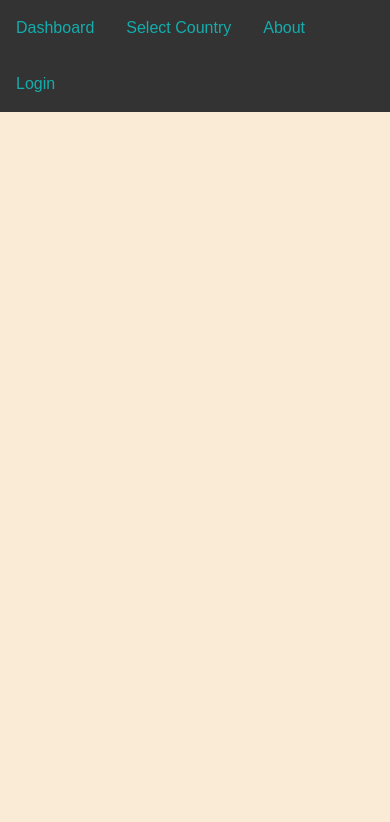
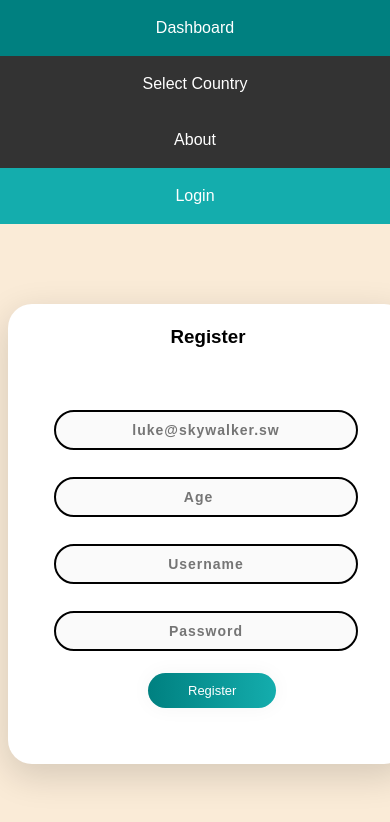
Before and after one commit to markusprand/WebEngineering_Einzelprojekt, a plain HTML site: page login.html in a window 390 px wide. Drawn offline with Linux system fonts and the light colour scheme.

Commit message:
Login added

```diff
--- /dev/null
+++ b/assets/javascript/login.js
@@ -0,0 +1,15 @@
+var app = (function(){
+    'use strict'; // execute javascript in strict mode. Eg: usage of undeclared variables is not allowed.
+
+    const email = document.getElementById("mail");
+
+    email.addEventListener("input", function (event) {
+        if (email.validity.typeMismatch) {
+            email.setCustomValidity("I am expecting an e-mail address!");
+        } else {
+            email.setCustomValidity("");
+        }
+    });
+
+
+}());
--- a/assets/javascript/main.js
+++ b/assets/javascript/main.js
@@ -184,6 +184,7 @@ var app = (function(){
         }
       }
 
+
     //public functions and variables
     return {
         requestDataForCountry: requestDataForCountry,
--- a/assets/stylesheets/styles.css
+++ b/assets/stylesheets/styles.css
@@ -1,60 +1,4 @@
-body {
-    background-color: antiquewhite;
-    line-height: 1.5;
-}
 
-nav{
-    z-index: 9999;
-    width: 100%;
-    background-color: black;
-    height: 2em;
-    top: 0;
-    left: 0;
-    position: fixed;
-}
-
-.top-nav .nav-button{
-    float: left;
-    width: auto;
-    border: none;
-    display: block;
-    outline: 0;
-    font-size: larger;
-    letter-spacing: 1px;
-    font-family: Arial, Helvetica, sans-serif;
-}
-.nav-button {
-    overflow: hidden;
-    text-decoration: none;
-    text-align: center;
-    background-color: darkgoldenrod;
-    color: black;
-
-}
-
-.dashboard-result {
-    background-color: white;
-}
-.center {
-    text-align: center;
-}
-
-
-.grid-row{
-    grid-column: span 12;
-}
-
-.grid-col-6{
-    grid-column: span 6;
-}
-
-.grid-col-4{
-    grid-column: span 4;
-}
-
-.grid-col-3{
-    grid-column: span 3;
-}
 
 *{
     font-family: Arial, sans-serif;
@@ -64,45 +8,82 @@ html{
     height: 100%;
 }
 
+body{
+    min-height: 100%;
+    display: grid;
+    grid-template-rows: 1fr auto;
+}
+
 a {
     text-decoration: none;
     color: rgb(20, 173, 173);
 }
 
 a:hover{
-    color: teal;
+    color: #008080;
 }
 
 main{
+    margin: 3.5em 0.5em 0.5em 0.5em;
     display: grid;
     grid-template-columns: repeat(12, 1fr);
-    margin: 3.5em 0.5em 0.5em 0.5em;
     min-height: 100%;
     grid-gap: 0.5em;
     justify-content: center;
 }
 
-.grid-row{
-    grid-column: span 12;
-}
-
-.grid-col-6{
-    grid-column: span 6;
-}
-
-.grid-col-4{
-    grid-column: span 4;
-}
-
 /* Navigation */
-nav{
+.top-nav{
     z-index: 9999;
     width: 100%;
     background-color: black;
     height: 3em;
     top: 0;
-    left: 0;
+}
+
+.top-nav.fixed{
     position: fixed;
+}
+
+.top-nav > ul{
+    list-style-type: none;
+    margin: 0;
+    padding: 0;
+    overflow: hidden;
+    background-color: #333;
+}
+
+.top-nav > ul > li {
+    float: left;
+}
+
+.top-nav > ul > li.right {
+    float: right;
+}
+
+.top-nav > ul > li > a{
+    display: block;
+    color: white;
+    text-align: center;
+    padding: 1em 1em;
+    text-decoration: none;
+}
+
+.top-nav > ul > li > a:hover{
+    background-color: teal;
+}
+
+.top-nav > ul > li > a.active {
+    background-color: rgb(20, 173, 173);
+}
+
+@media screen and (max-width: 600px) {
+    .top-nav > ul li,
+    .top-nav > ul li.right
+     {float: none;}
+     main{
+        margin: 12em 0.5em 0.5em 0.5em;
+    }
 }
 
 .listgroup {
@@ -156,23 +137,94 @@ button{
     background-color: #c6c7c8;
 }
 
-nav > ul{
-    list-style-type: none;
-    margin: 0;
-    padding: 0;
-    overflow: hidden;
-    background-color: #333;
+
+/* Login Form */
+.signin {
+    background-color: #FFFFFF;
+    width: 400px;
+    height: 460px;
+    margin: 7em auto;
+    border-radius: 1.5em;
+    box-shadow: 0px 11px 35px 2px rgba(0, 0, 0, 0.14);
 }
 
-nav> ul > li {
-    float: left;
-    display: block;
-    color: white;
+.sign, .forgot {
     text-align: center;
-    padding: 1em 1em;
-    text-decoration: none;
+    padding-top: 1em;
 }
 
+.signin input {
+    width: 76%;
+    color: rgb(38, 50, 56);
+    font-weight: 700;
+    font-size: 14px;
+    letter-spacing: 1px;
+    background: rgba(136, 126, 126, 0.04);
+    padding: 10px 20px;
+    border: none;
+    border-radius: 20px;
+    outline: none;
+    box-sizing: border-box;
+    border: 2px solid rgba(0, 0, 0, 0.02);
+    margin-bottom: 50px;
+    margin-left: 46px;
+    text-align: center;
+    margin-bottom: 27px;
+    font-family: 'Ubuntu', sans-serif;
+}
+
+form.form1 {
+    padding-top: 40px;
+}
+
+.signin input:focus {
+    border: 2px solid rgba(0, 0, 0, 0.18) !important;
+}
+
+.submit {
+    cursor: pointer;
+    border-radius: 5em;
+    color: #fff;
+    background: linear-gradient(to right, teal, rgb(20, 173, 173));
+    border: 0;
+    padding-left: 40px;
+    padding-right: 40px;
+    padding-bottom: 10px;
+    padding-top: 10px;
+    font-family: 'Ubuntu', sans-serif;
+    margin-left: 35%;
+    font-size: 13px;
+    box-shadow: 0 0 20px 1px rgba(0, 0, 0, 0.04);
+}
+
+.submit:hover{
+    color: lightgrey
+}
+
+.forgot {
+    text-shadow: 0px 0px 3px rgba(117, 117, 117, 0.12);
+    color: rgb(20, 173, 173);
+}
+
+.forgot > a {
+    text-shadow: 0px 0px 3px rgba(117, 117, 117, 0.12);
+    color: rgb(20, 173, 173);
+    text-decoration: none
+}
+
+.forgot > a:hover {
+    color: teal;
+}
+
+input:invalid {
+    border: 2px dashed red;
+}
+
+input:valid {
+    border: 2px solid black;
+}
+
+/*Search and listing */
 #country-search {
     background-image: url('/css/searchicon.png'); /* Add a search icon to input */
     background-position: 10px 12px; /* Position the search icon */
@@ -211,3 +263,33 @@ nav> ul > li {
     /* Add a grey background color to the table header and on hover */
     background-color: #f1f1f1;
   }
+
+  .myBody {
+    background-color: #faebd7;
+
+    line-height: 1.5;
+}
+
+.dashboard-result {
+    background-color: white;
+}
+.center {
+    text-align: center;
+}
+
+
+.grid-row{
+    grid-column: span 12;
+}
+
+.grid-col-6{
+    grid-column: span 6;
+}
+
+.grid-col-4{
+    grid-column: span 4;
+}
+
+.grid-col-3{
+    grid-column: span 3;
+}
--- a/login.html
+++ b/login.html
@@ -8,7 +8,7 @@
         <link rel="stylesheet" type="text/css" href="assets/stylesheets/normalize.css">
         <link rel="stylesheet" type="text/css" href="assets/stylesheets/styles.css">
     </head>
-    <body>
+    <body class="myBody">
         <nav class="top-nav fixed">
             <ul>
                 <li>
@@ -27,9 +27,20 @@
         </nav>
         <main>
             <div class="grid-row">
-
+                <div class="signin">
+                    <h3 class="sign">Register</h3>
+                    <form class="form1">
+                        <input id="mail" type="email" name="mail" placeholder="luke@skywalker.sw">
+                        <input id="age" type="number" min="12" max="120" step="1" id="n1" name="age"
+                        pattern="\d+" placeholder="Age">
+                        <input id="username" type="text" placeholder="Username">
+                        <input id="password" type="password" placeholder="Password">
+                        <a class="submit">Register</a>
+                    </form>
+                </div>
             </div>
         </main>
         <script src="assets/javascript/main.js"></script>
+        <script src="assets/javascript/login.js"></script>
     </body>
 </html>
```
Also changed, not shown: about.html (+2 -2 lines), index.html (+1 -1 lines), selectCountry.html (+1 -1 lines).
